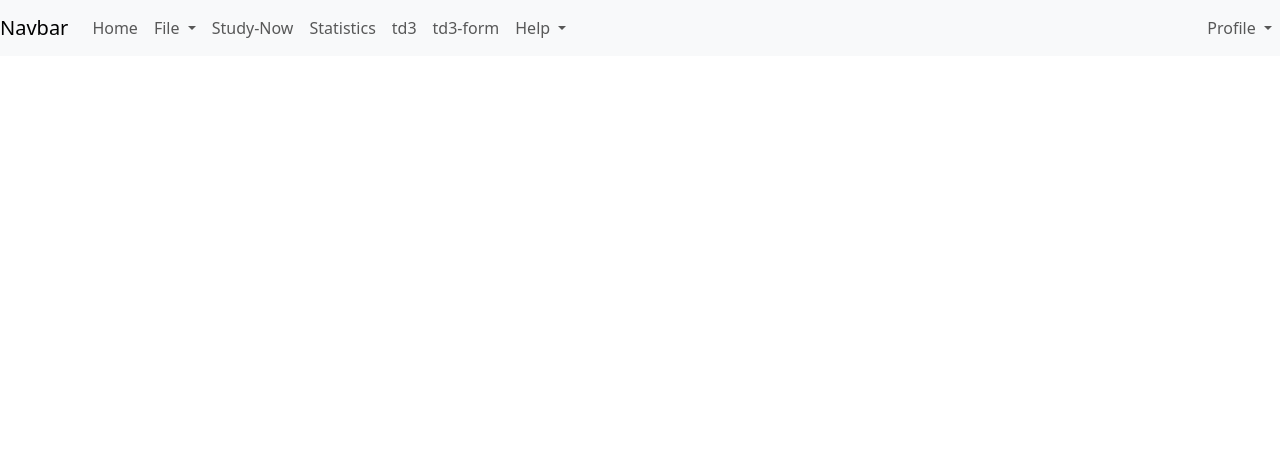
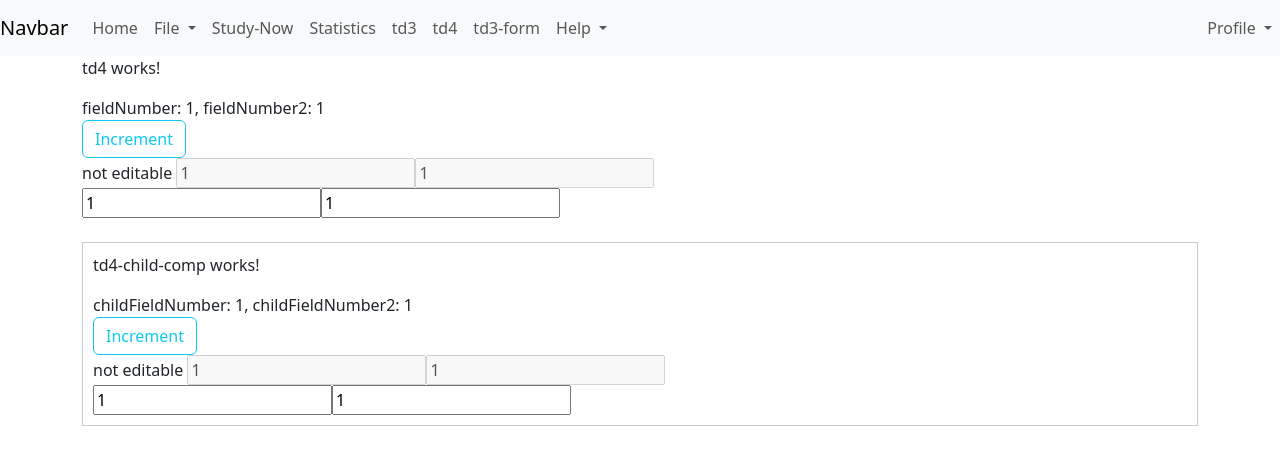
Before and after one commit to Arnaud-Nauwynck/td-angular-2026, an Angular app: page /td4 in a window 1280 px wide. Before the commit this address led to /. Shown: the top 464 px of the page. Built offline with nearby package versions, Linux system fonts and the light colour scheme.

Commit message:
update form

```diff
--- a/src/app/app.html
+++ b/src/app/app.html
@@ -26,7 +26,9 @@
     <li class="nav-item">
       <a class="nav-link" routerLink="/td3">td3</a>
     </li>
-
+    <li class="nav-item">
+      <a class="nav-link" routerLink="/td4">td4</a>
+    </li>
     <li class="nav-item">
       <a class="nav-link" routerLink="/td3-form">td3-form</a>
     </li>
--- a/src/app/app.routes.ts
+++ b/src/app/app.routes.ts
@@ -8,6 +8,7 @@ import { SettingsPage } from './settings-page/settings-page';
 import { HomePage } from './home-page/home-page';
 import { PageTd3 } from './page-td3/page-td3';
 import { Td3Form } from './td3-form/td3-form';
+import { Td4 } from './td4/td4';
 
 
 export const routes: Routes = [
@@ -21,6 +22,7 @@ export const routes: Routes = [
   {path:'glossary', component: GlossaryPage},
   {path:'profile/settings', component: SettingsPage},
   {path:'td3', component: PageTd3},
+  {path:'td4', component: Td4},
   {path:'td3-form', component: Td3Form},
 
 ];
--- a/src/app/td3-form/td3-form.html
+++ b/src/app/td3-form/td3-form.html
@@ -4,7 +4,9 @@
 
   <div class="form-group">
     <label for="firstName" [class.text-danger]="form.controls.firstName.invalid && form.controls.firstName.touched">First Name</label>
-    <input type="text" id="firstName" class="form-control" [class.is-invalid]="form.controls.firstName.invalid && form.controls.firstName.touched" [formControlName]="'firstName'" >
+    <input type="text" id="firstName" class="form-control"
+           [class.is-invalid]="form.controls.firstName.invalid && form.controls.firstName.touched"
+           formControlName="firstName" >
   </div>
 
   <div class="form-group">
@@ -18,6 +20,7 @@
   </div>
 
   <button type="submit" [disabled]="form.invalid" [formAction]="onSubmit()" >Submit</button>
+
   @if (form.controls.firstName.invalid && form.controls.firstName.touched) {
     <p class="text-danger">First Name is required.</p>
   }
--- a/src/app/td3-form/td3-form.ts
+++ b/src/app/td3-form/td3-form.ts
@@ -7,12 +7,13 @@ import { FormBuilder, FormGroup, ReactiveFormsModule, Validators } from '@angula
   templateUrl: './td3-form.html',
 })
 export class Td3Form {
+
   private formBuilder = inject(FormBuilder);
 
   form = this.formBuilder.group({
     firstName: ['', Validators.required],
     lastName: ['', Validators.required],
-    email: ['', Validators.required, // Validators.email()
+    email: ['', Validators.email
     ],
   });
 
--- /dev/null
+++ b/src/app/td4-child-comp/td4-child-comp.html
@@ -0,0 +1,23 @@
+<p>td4-child-comp works!</p>
+
+
+childFieldNumber: {{childFieldNumber}}, childFieldNumber2: {{childFieldNumber2()}}
+<br/>
+
+<button class="btn btn-outline-info" (click)="onClickIncrement()">Increment</button>
+<br/>
+
+
+not editable
+<input type="number" [ngModel]="childFieldNumber" disabled>
+<input type="number" [ngModel]="childFieldNumber2()" disabled>
+
+<!--
+<input type="number" [ngModel]="childFieldNumber"
+    (ngModelChange)="onInputEditText($event)"
+    >
+-->
+<br/>
+
+<input type="number" [(ngModel)]="childFieldNumber">
+<input type="number" [(ngModel)]="childFieldNumber2">
--- /dev/null
+++ b/src/app/td4-child-comp/td4-child-comp.ts
@@ -0,0 +1,34 @@
+import { Component, Input, model, Output } from '@angular/core';
+import { FormsModule, ReactiveFormsModule } from '@angular/forms';
+import { Subject } from 'rxjs';
+
+@Component({
+  imports: [ReactiveFormsModule, FormsModule],
+  selector: 'app-td4-child-comp',
+  templateUrl: './td4-child-comp.html',
+})
+export class Td4ChildComp {
+
+  @Input("childFieldNumber")
+  _childFieldNumber = 1;
+
+  get childFieldNumber() {
+    return this._childFieldNumber;
+  }
+
+  set childFieldNumber(value: number) {
+    this._childFieldNumber = value;
+    this.childFieldNumberChange.next(this.childFieldNumber);
+  }
+
+  @Output()
+  childFieldNumberChange = new Subject<number>();
+
+  childFieldNumber2 = model(1);
+
+  protected onClickIncrement() {
+    this.childFieldNumber++;
+    this.childFieldNumber2.set(this.childFieldNumber2() + 1);
+  }
+
+}
--- /dev/null
+++ b/src/app/td4/td4.html
@@ -0,0 +1,37 @@
+<p>td4 works!</p>
+
+
+fieldNumber: {{fieldNumber}}, fieldNumber2: {{fieldNumber2()}}
+<br/>
+
+<button class="btn btn-outline-info" (click)="onClickIncrement()">Increment</button>
+<br/>
+
+
+not editable
+  <input type="number" [ngModel]="fieldNumber" disabled>
+  <input type="number" [ngModel]="fieldNumber2()" disabled>
+
+<!--
+<input type="number" [ngModel]="fieldNumber"
+    (ngModelChange)="onInputEditText($event)"
+    >
+-->
+<br/>
+
+<input type="number" [(ngModel)]="fieldNumber">
+<input type="number" [(ngModel)]="fieldNumber2">
+
+<br/>
+<br/>
+
+<div class="container app-border"  style="border: 1px solid #ccc; padding: 10px;">
+  <app-td4-child-comp
+    [childFieldNumber]="fieldNumber"
+    (childFieldNumberChange)="onChildFieldNumberChange($event)"
+    [childFieldNumber2]="fieldNumber2()"
+    (childFieldNumber2Change)="onChildFieldNumber2Change($event)"
+  >
+
+  </app-td4-child-comp>
+</div>
--- /dev/null
+++ b/src/app/td4/td4.ts
@@ -0,0 +1,30 @@
+import { Component, model } from '@angular/core';
+import { FormsModule } from '@angular/forms';
+import { Td4ChildComp } from '../td4-child-comp/td4-child-comp';
+
+@Component({
+  imports: [FormsModule, Td4ChildComp],
+  selector: 'app-td4',
+  templateUrl: './td4.html',
+})
+export class Td4 {
+  protected fieldNumber = 1;
+
+  protected fieldNumber2 = model(1);
+
+  protected onClickIncrement() {
+    this.fieldNumber++;
+    this.fieldNumber2.set(this.fieldNumber2() + 1);
+  }
+
+  // protected onInputEditText($event: any) {
+  //   console.log("la valeur a changé, event:", $event);
+  // }
+  protected onChildFieldNumber2Change($event: number) {
+    this.fieldNumber2.set($event);
+  }
+
+  protected onChildFieldNumberChange($event: number) {
+    this.fieldNumber = $event;
+  }
+}
```
Also changed, not shown: src/app/page-td3/page-td3.html (+5 -2 lines).
